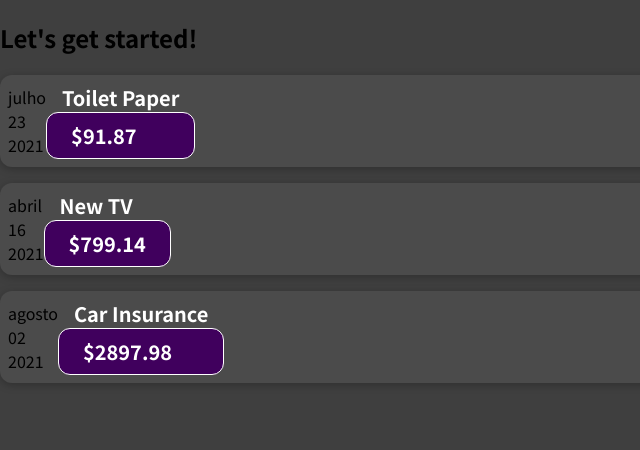
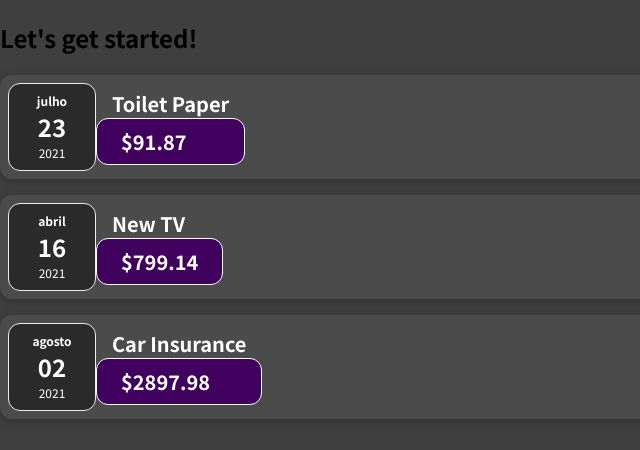
Before and after one commit to renatospaka/expenses-list, a JavaScript app: page / in a window 1280 px wide. Shown: the top 450 px of the page, without its empty margins (0-640 px from the left). Built offline with nearby package versions, Linux system fonts and the light colour scheme.

Commit message:
feat: :construction: ExpenseDate basic component
finish it

```diff
--- /dev/null
+++ b/src/components/ExpenseDate.css
@@ -0,0 +1,26 @@
+.expense-date {
+  display: flex;
+  flex-direction: column;
+  width: 5.5rem;
+  height: 5.5rem;
+  border: 1px solid #ececec;
+  background-color: #2a2a2a;
+  color: white;
+  border-radius: 12px;
+  align-items: center;
+  justify-content: center;
+}
+
+.expense-date__month {
+  font-size: 0.75rem;
+  font-weight: bold;
+}
+
+.expense-date__year {
+  font-size: 0.75rem;
+}
+
+.expense-date__day {
+  font-size: 1.5rem;
+  font-weight: bold;
+}
--- a/src/components/ExpenseDate.js
+++ b/src/components/ExpenseDate.js
@@ -1,13 +1,15 @@
+import "./ExpenseDate.css"
+
 function ExpenseDate(props) {
   const month = props.date.toLocaleString("pt-BR", {month: "long"});
   const day = props.date.toLocaleString("pt-BR", {day: "2-digit"});
   const year = props.date.getFullYear();
 
   return (
-    <div>
-      <div>{month}</div>
-      <div>{day}</div>
-      <div>{year}</div>
+    <div className="expense-date">
+      <div className="expense-date__month">{month}</div>
+      <div className="expense-date__day">{day}</div>
+      <div className="expense-date__year">{year}</div>
     </div>
   )
 }
```
